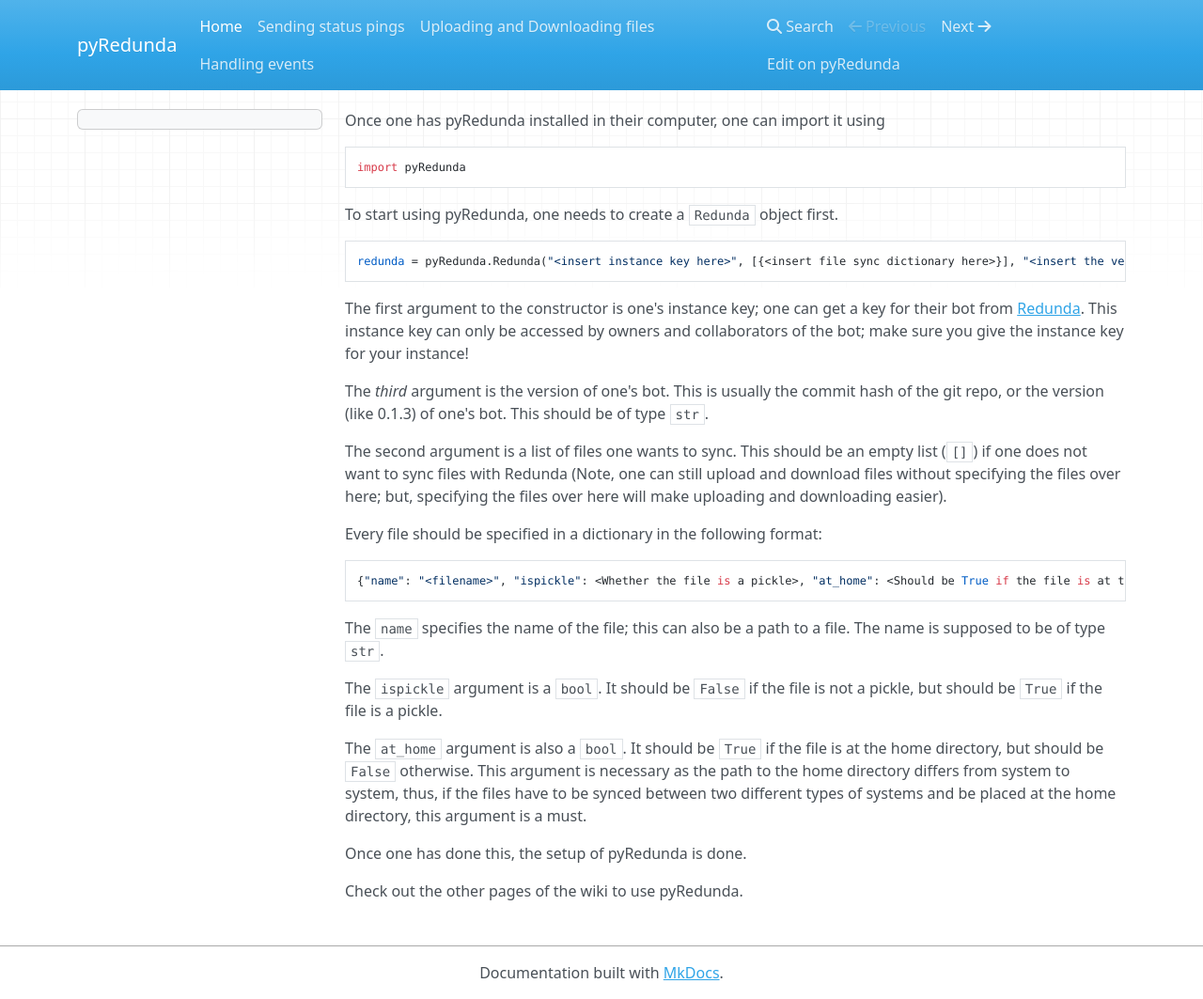
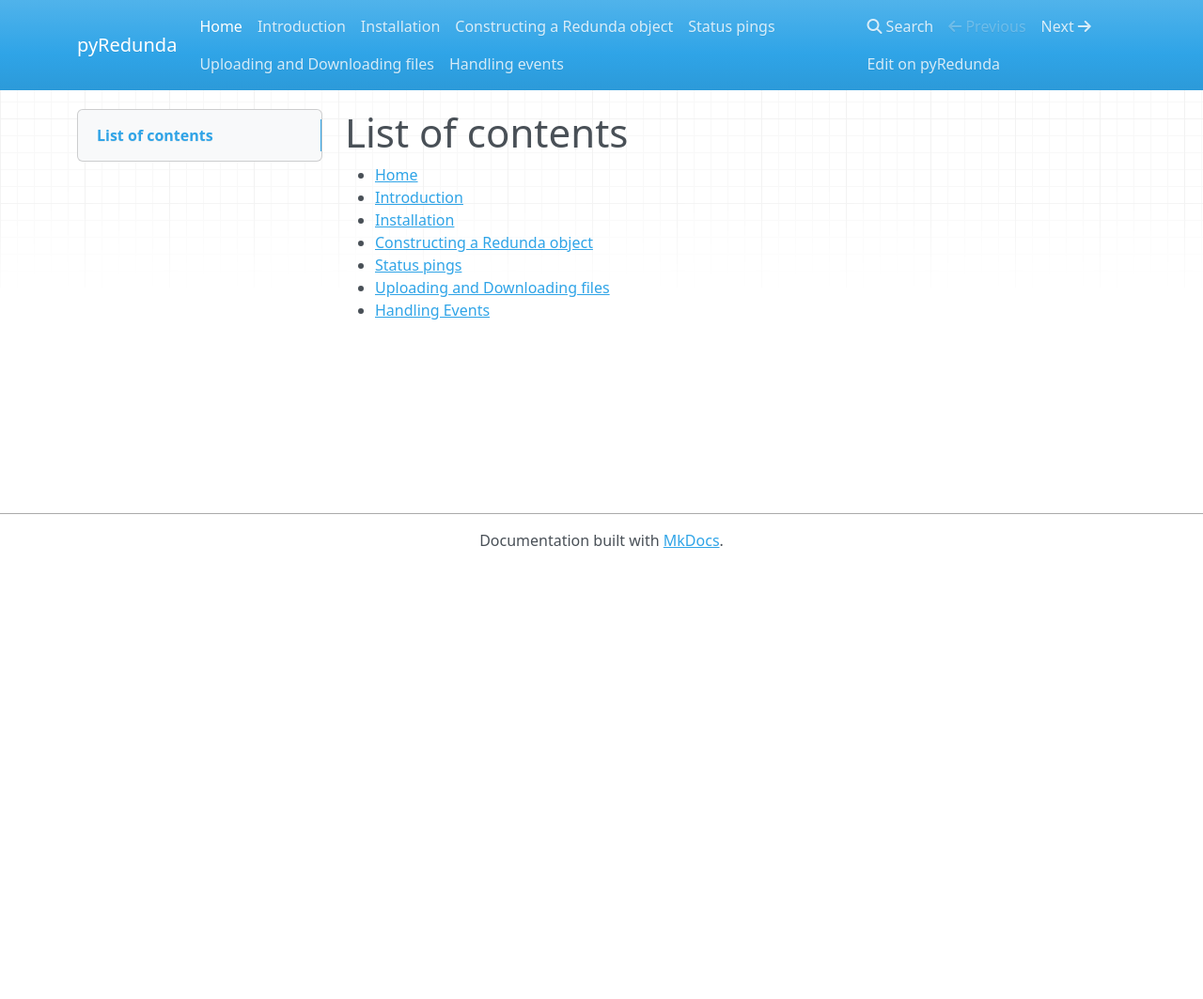
Before and after one commit to SOBotics/pyRedunda, an MkDocs documentation site: the page built from docs/index.md, in a window 1280 px wide and 1063 px high. Shown: the whole window at 94% size. Built offline with MkDocs 1.6.1, drawn with Linux system fonts in a browser that asks for light colours; nearby versions of some CDN libraries; old or Windows-style settings are respelled for this version of MkDocs.

Commit message:
more docs

```diff
--- a/docs/index.md
+++ b/docs/index.md
@@ -1,27 +1,9 @@
-Once one has pyRedunda installed in their computer, one can import it using
+# List of contents
 
-    import pyRedunda
-
-To start using pyRedunda, one needs to create a `Redunda` object first.
-
-    redunda = pyRedunda.Redunda("<insert instance key here>", [{<insert file sync dictionary here>}], "<insert the version of your bot here>")
-
-The first argument to the constructor is one's instance key; one can get a key for their bot from [Redunda](https://redunda.sobotics.org/). This instance key can only be accessed by owners and collaborators of the bot; make sure you give the instance key for your instance!
-
-The _third_ argument is the version of one's bot. This is usually the commit hash of the git repo, or the version (like 0.1.3) of one's bot. This should be of type `str`.
-
-The second argument is a list of files one wants to sync. This should be an empty list (`[]`) if one does not want to sync files with Redunda (Note, one can still upload and download files without specifying the files over here; but, specifying the files over here will make uploading and downloading easier).
-
-Every file should be specified in a dictionary in the following format:
-
-    {"name": "<filename>", "ispickle": <Whether the file is a pickle>, "at_home": <Should be True if the file is at the home directory>}
-
-The `name` specifies the name of the file; this can also be a path to a file. The name is supposed to be of type `str`.
-
-The `ispickle` argument is a `bool`. It should be `False` if the file is not a pickle, but should be `True` if the file is a pickle.
-
-The `at_home` argument is also a `bool`. It should be `True` if the file is at the home directory, but should be `False` otherwise. This argument is necessary as the path to the home directory differs from system to system, thus, if the files have to be synced between two different types of systems and be placed at the home directory, this argument is a must.
-
-Once one has done this, the setup of pyRedunda is done.
-
-Check out the other pages of the wiki to use pyRedunda.
+ - [Home](index.md)
+ - [Introduction](whatis.md)
+ - [Installation](installation.md)
+ - [Constructing a Redunda object](setup.md)
+ - [Status pings](statusping.md)
+ - [Uploading and Downloading files](files.md)
+ - [Handling Events](events.md)
--- a/mkdocs.yml
+++ b/mkdocs.yml
@@ -6,6 +6,9 @@
 
 pages:
  - Home: 'index.md'
- - 'Sending status pings': 'statusping.md'
+ - 'Introduction': 'whatis.md'
+ - 'Installation': 'installation.md'
+ - 'Constructing a Redunda object': 'setup.md'
+ - 'Status pings': 'statusping.md'
  - 'Uploading and Downloading files': 'files.md'
  - 'Handling events': 'events.md'
```
Also changed, not shown: LICENSE.md (added, +21 -0 lines), docs/events.md (+4 -0 lines), docs/files.md (+4 -0 lines), docs/setup.md (added, +33 -0 lines), docs/statusping.md (+4 -0 lines), docs/whatis.md (added, +7 -0 lines), 4 other files.
